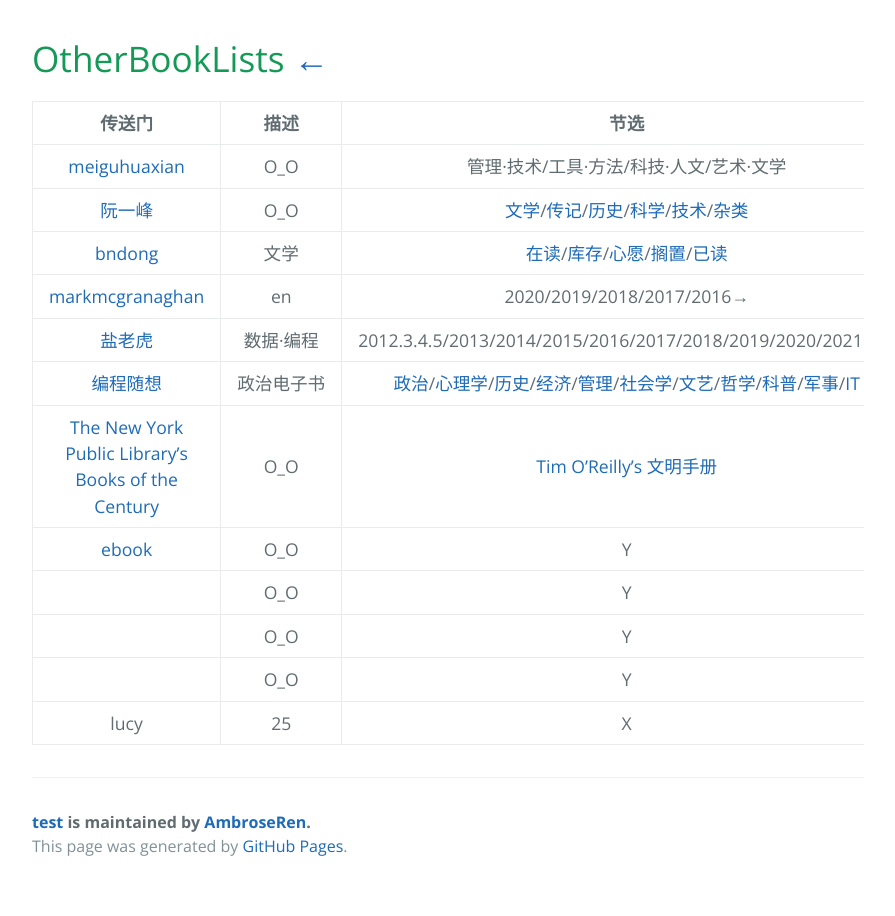
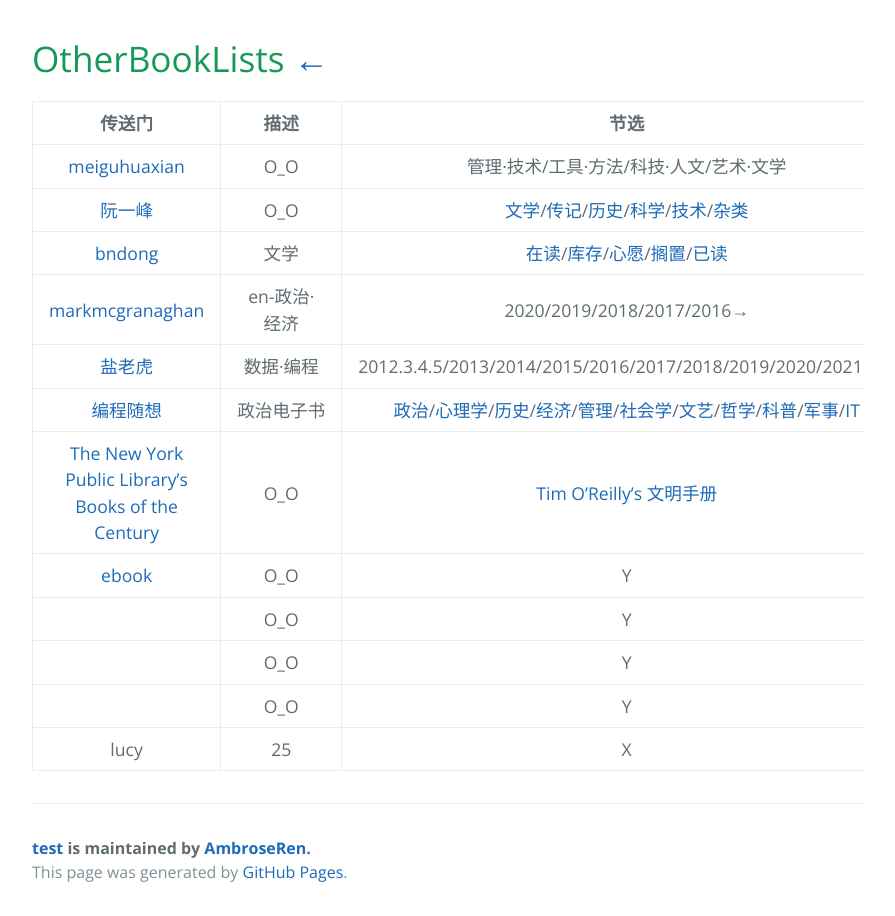
Before and after one commit to AmbroseRen/test, a Jekyll site: the page built from Library/OtherBookLists.md, in a window 1280 px wide. Shown: the whole page, without its empty margins (192-1087 px from the left). Built offline with Jekyll 4.4.1, drawn with Linux system fonts in a browser that asks for light colours; our own code applies the rules of GitHub Pages for plain Markdown files; the repository's description, which GitHub fills in, is left out.

Commit message:
Update OtherBookLists.md

```diff
--- a/Library/OtherBookLists.md
+++ b/Library/OtherBookLists.md
@@ -5,7 +5,7 @@
 | [meiguhuaxian](https://www.cnblogs.com/meiguhuaxian/p/11641423.html) | O_O | 管理·技术/工具·方法/科技·人文/艺术·文学 |
 | [阮一峰](https://github.com/ruanyf/reading-list) | O_O | [文学](https://github.com/ruanyf/reading-list#%E6%96%87%E5%AD%A6)/[传记](https://github.com/ruanyf/reading-list#传记)/[历史](https://github.com/ruanyf/reading-list#历史)/[科学](https://github.com/ruanyf/reading-list#科学)/[技术](https://github.com/ruanyf/reading-list#技术)/[杂类](https://github.com/ruanyf/reading-list#杂类) |
 | [bndong](https://www.cnblogs.com/bndong/p/10300036.html) | 文学 | [在读](https://www.cnblogs.com/bndong/p/10300036.html#hid-wnZJby)/[库存](https://www.cnblogs.com/bndong/p/10300036.html#hid-AJ7KWC)/[心愿](https://www.cnblogs.com/bndong/p/10300036.html#hid-NihRWK)/[搁置](https://www.cnblogs.com/bndong/p/10300036.html#hid-mHPsGT)/[已读](https://www.cnblogs.com/bndong/p/10300036.html#hid-YCsRpy) |
-| [markmcgranaghan](https://markmcgranaghan.com/books) | en | 2020/2019/2018/2017/2016→ |
+| [markmcgranaghan](https://markmcgranaghan.com/books) | en-政治·经济 | 2020/2019/2018/2017/2016→ |
 | [盐老虎](https://salttiger.com/archives/) | 数据·编程 | 2012.3.4.5/2013/2014/2015/2016/2017/2018/2019/2020/2021.1_5 |
 | [编程随想](https://github.com/programthink/books) | 政治电子书 | [政治](https://github.com/programthink/books#1_)/[心理学](https://github.com/programthink/books#2_)/[历史](https://github.com/programthink/books#3_)/[经济](https://github.com/programthink/books#4_)/[管理](https://github.com/programthink/books#5_)/[社会学](https://github.com/programthink/books#6_)/[文艺](https://github.com/programthink/books#7_)/[哲学](https://github.com/programthink/books#8_)/[科普](https://github.com/programthink/books#9_)/[军事](https://github.com/programthink/books#10_)/[IT](https://github.com/programthink/books#11_) |
 | [The New York Public Library's Books of the Century](https://www.nypl.org/voices/print-publications/books-of-the-century) | O_O | [Tim O’Reilly’s 文明手册](https://medium.com/the-long-now-foundation/tim-oreilly-s-book-list-for-the-manual-for-civilization-69598baf562f) |
```
